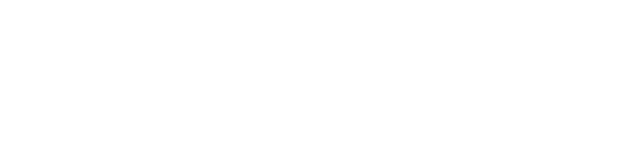
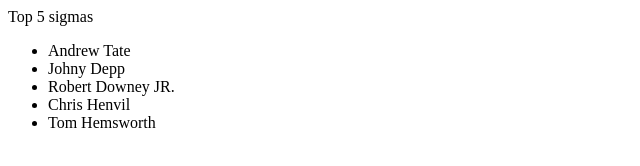
Before and after one commit to glakshyadeep9960/mern-lessons, a plain HTML site: page index.html in a window 1280 px wide. Shown: the whole page, without its empty margins (0-640 px from the left). Drawn offline with Linux system fonts and the light colour scheme.

Commit message:
dom lessons started

```diff
--- /dev/null
+++ b/dom.js
@@ -0,0 +1,73 @@
+// // Selectors in javascript
+
+// //  tags name
+// let elements = document.getElementsByTagName("li");
+// console.log(elements);
+
+// // classes
+
+// let elementByClass = document.getElementsByClassName("hero");
+// console.log(elementByClass);
+
+// // id
+// let elementById = document.getElementById("ironMan");
+// console.log(elementById);
+
+// // querySelector
+// let querySelector1 = document.querySelector("#ironMan");
+// console.log(querySelector1);
+
+// let querySelector2 = document.querySelector(".hero");
+// console.log(querySelector2);
+
+// let querySelectorAll = document.querySelectorAll("li");
+// console.log(querySelectorAll);
+
+// // parentElement
+
+// let parent = document.querySelector("html");
+// let parentEl = parent.parentElement;
+// console.log(parentEl, "parent Element");
+
+// // Siblings
+// console.log(
+//   document.querySelector("#ironMan").previousElementSibling.nextElementSibling
+//     .nextElementSibling
+// );
+
+// // append Child
+
+// let ul = document.querySelector("ul");
+// let newEl = document.createElement("li");
+// newEl.textContent = "Laksh";
+// ul.appendChild(newEl);
+// let newEl1 = document.createElement("button");
+// newEl1.textContent = "CLick here";
+// ul.appendChild(newEl1);
+
+// // removeChild
+// let el = document.querySelector("li");
+// el.remove();
+// console.log(el);
+
+// // replace child
+
+// let el1 = document.querySelector("ul");
+// let childToReplace = el1.children[1];
+// let newEl2 = document.createElement("li");
+// newEl2.textContent = "Legend Andrew Garfield";
+// el1.replaceChild(newEl2, childToReplace);
+
+// // parent Node
+// let parents = document.querySelector("html");
+// let parentNode = parents.parentNode;
+// console.log(parentNode);
+
+// more siblings (previousSibling)
+let els2 = document.querySelector("#ironMan");
+console.log(els2.previousSibling);
+
+// nextSibling
+
+let els = document.querySelector("#ironMan");
+console.log(els.nextSibling);
--- a/index.html
+++ b/index.html
@@ -7,6 +7,16 @@
     <link rel="stylesheet" href="./style.css" />
   </head>
   <body>
-    <script src="./oops.js"></script>
+    <div>
+      Top 5 sigmas
+      <ul>
+        <li class="hero">Andrew Tate</li>
+        <li>Johny Depp</li>
+        <li id="ironMan">Robert Downey JR.</li>
+        <li>Chris Henvil</li>
+        <li>Tom Hemsworth</li>
+      </ul>
+    </div>
+    <script src="./dom.js"></script>
   </body>
 </html>
--- a/oops.js
+++ b/oops.js
@@ -245,5 +245,3 @@ function fn(a, b) {
 }
 
 console.log(fn(4, 2));
-
-// DOM MANIPULATION IN JS
--- a/script.js
+++ b/script.js
@@ -756,5 +756,3 @@ const x = new Animal("Parent Class");
 const y = new Dog("Child Class");
 x.speak();
 y.speak();
-
-// static keyword
```
